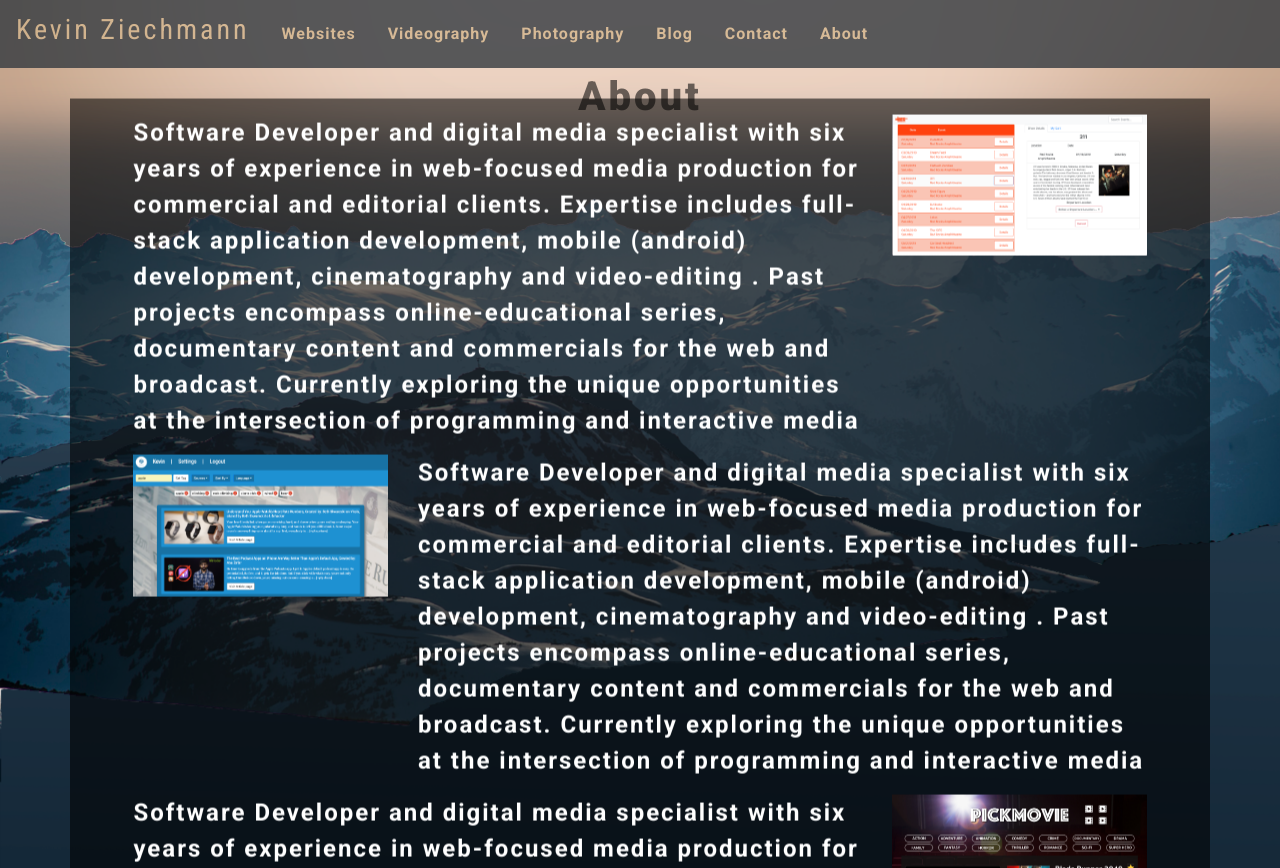
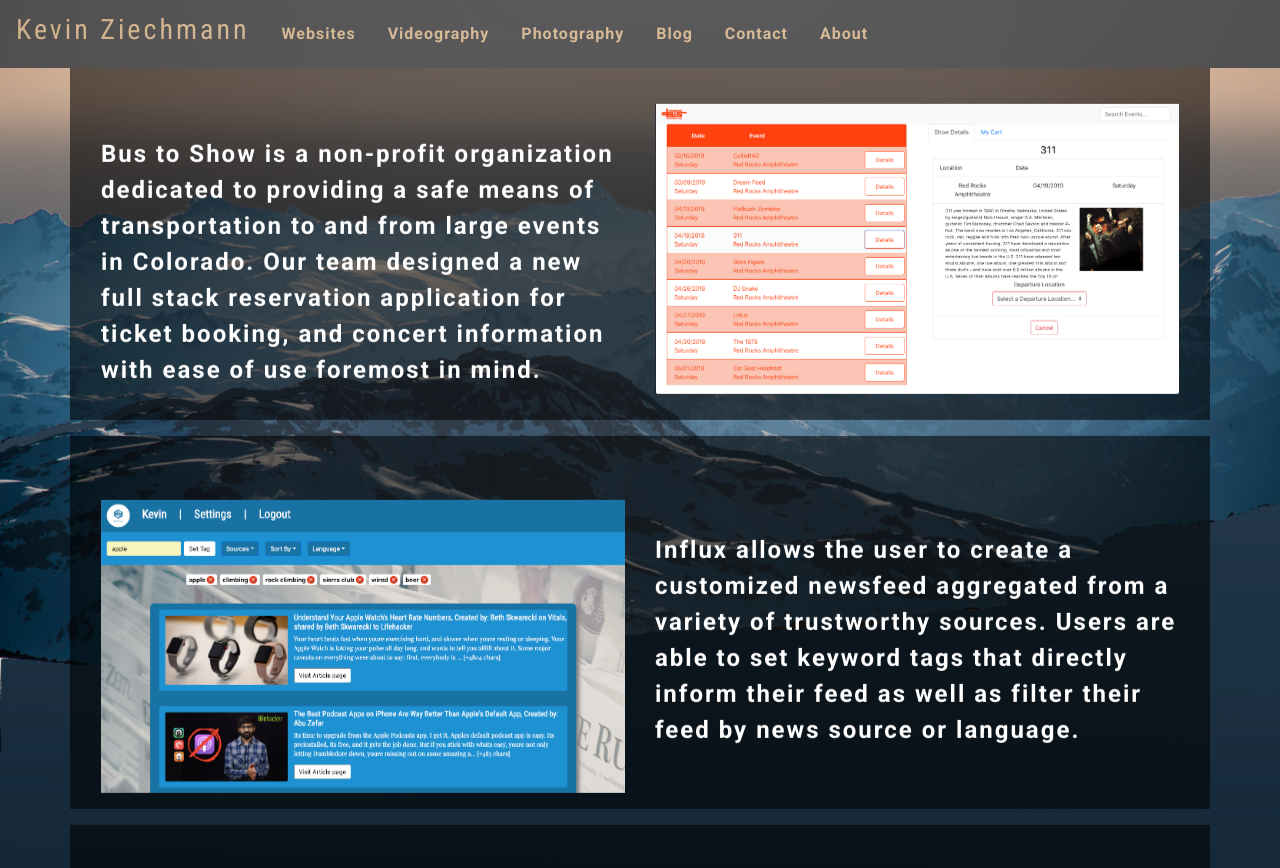
Before and after one commit to kziechmann/Portfolio-react-site, a React (Create React App) app: page / in a window 1280 px wide. Built offline with nearby package versions, Linux system fonts and the light colour scheme.

Commit message:
Web content and about page styled.

```diff
--- a/src/App.css
+++ b/src/App.css
@@ -50,6 +50,8 @@ p{
   font-weight: bold;
   color: white;
   letter-spacing: 2px;
+  margin-top: 2rem;
+  margin-bottom: 1rem;
 }
 
 .tile{
@@ -117,7 +119,8 @@ p{
 }
 
 .content_img{
-  width:100%;
+  margin-top: 3rem;
+  width: 100%;
 }
 
 .portrait{
--- a/src/App.js
+++ b/src/App.js
@@ -7,15 +7,22 @@ import RBNavbar from './components/Navbar';
 import { Parallax , Background } from 'react-parallax';
 
 class App extends Component {
+  state={
+    page:"home"
+  }
+
+  navigate(page){
+    this.state.page=page
+  }
+
   render() {
     return (
         <div className="App">
           <nav className="sticky-nav">
-            <RBNavbar></RBNavbar>
+            <RBNavbar navigate={this.navigate}></RBNavbar>
           </nav>
           <div className="parallax">
             <div className="row justify-content-center">
-              <h1> About </h1>
             </div>
             <div className="parallax_group">
               <Websites/>
--- a/src/pages/Websites.js
+++ b/src/pages/Websites.js
@@ -4,29 +4,31 @@ import '../App.css';
 class Websites extends Component {
     render() {
       return (
-            <div className="container mt-5 parallax_layer_midground tile">
-                <div className="row display-inline-block justify-content-center ">
-                    <div className="col-8">
-                        <p>Software Developer and digital media specialist with six years of experience in web-focused media production for commercial and editorial clients. Expertise includes full-stack application development, mobile (android) development, cinematography and video-editing . Past projects encompass online-educational series, documentary content and commercials for the web and broadcast. Currently exploring the unique opportunities at the intersection of programming and interactive media</p>
+            <div className="container mt-5 parallax_layer_midground ">
+                <div className="row display-inline-block justify-content-center tile mb-3 mt-5">
+                    <div className="col-6 mt-5">
+                        <p>Bus to Show is a non-profit organization dedicated to providing a safe means of transportation to and from large events in Colorado. Our team designed a new full stack reservation application for ticket booking, and concert information with ease of use foremost in mind.</p>
                     </div>
-                    <div className="col-3">
-                        <img className="content_img" src="./images/BusToShow.png" alt="BusToShow.org" />
+                    <div className="col-6">
+                        <a href="https://bus-to-show-q3.surge.sh/"><img  className="content_img" src="./images/BusToShow.png" alt="BusToShow.org" /></a>
                     </div>
                 </div>
-                <div className="row display-inline-block justify-content-center ">
-                    <div className="col-3">
-                        <img className="content_img" src="./images/Influx.png" alt="Influx App" />
+                <div className="row display-inline-block justify-content-center tile mb-3">
+                    <div className="col-6">
+                        <a href="https://influx-news.herokuapp.com/"><img  className="content_img" src="./images/Influx.png" alt="Influx App" /></a>
                     </div>
-                    <div className="col-8">
-                        <p>Software Developer and digital media specialist with six years of experience in web-focused media production for commercial and editorial clients. Expertise includes full-stack application development, mobile (android) development, cinematography and video-editing . Past projects encompass online-educational series, documentary content and commercials for the web and broadcast. Currently exploring the unique opportunities at the intersection of programming and interactive media</p>
+                    <div className="col-6 mt-5">
+                        <p>Influx allows the user to create a customized newsfeed aggregated from a variety of trustworthy sources. Users are able to set keyword tags that directly inform their feed as well as filter their feed by news source or language.</p>
                     </div>
                 </div>
-                <div className="row display-inline-block justify-content-center ">
-                    <div className="col-8">
-                        <p>Software Developer and digital media specialist with six years of experience in web-focused media production for commercial and editorial clients. Expertise includes full-stack application development, mobile (android) development, cinematography and video-editing . Past projects encompass online-educational series, documentary content and commercials for the web and broadcast. Currently exploring the unique opportunities at the intersection of programming and interactive media</p>
+                <div className="row display-inline-block justify-content-center tile mb-3">
+                    <div className="col-6 mt-4">
+                        <p>PickMovie generates a random suggestion for a top-rated movie to watch based on selected genres.
+Embedded in the page is an I-frame youtube player for the trailer, the poster image, and various information
+about the movie,</p>
                     </div>
-                    <div className="col-3">
-                        <img className="content_img" src="./images/PickMovie.jpg" alt="PickMovie App" />
+                    <div className="col-6">
+                        <a href="https://pickmovie.surge.sh/Index.html" ><img className="content_img" src="./images/PickMovie.jpg" alt="PickMovie App" /></a>
                     </div>
                 </div>
             </div>
```
